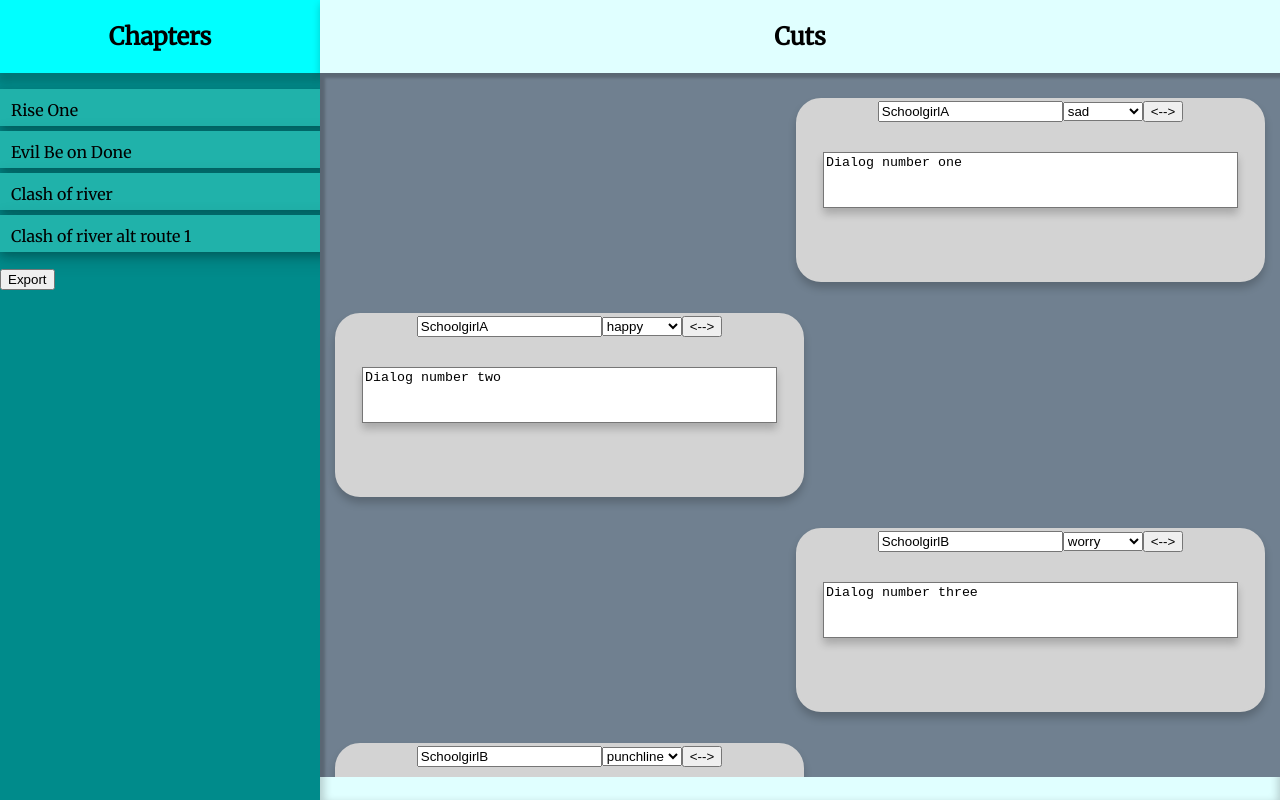
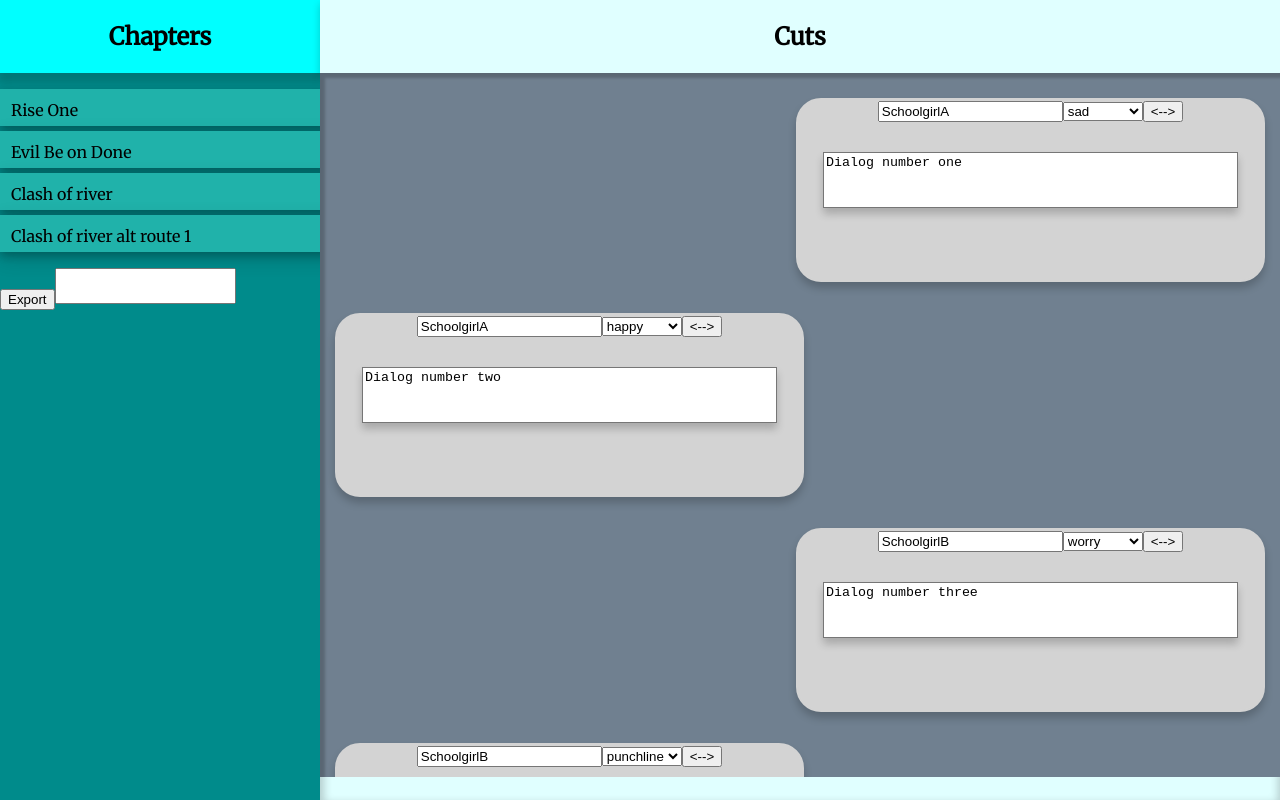
Before and after one commit to Vidsneezes/NanorenoVisualEditor, a React (Create React App) app: page / in a window 1280 px wide. Built offline with nearby package versions, Linux system fonts and the light colour scheme.

Commit message:
added auto select export

```diff
--- a/src/App.css
+++ b/src/App.css
@@ -21,3 +21,7 @@
   background: lightcyan;
   height: 100%
 }
+
+.copyclipboard {
+  resize: none;
+}
--- a/src/App.js
+++ b/src/App.js
@@ -9,9 +9,12 @@ class App extends Component {
   constructor(props){
     super(props);
     this.state = {
-      cutData: DataJson.data
+      cutData: DataJson.data,
+      copyData: ""
     }
     this.handleSideChange = this.handleSideChange.bind(this);
+    this.ExportData = this.ExportData.bind(this);
+    this.AutoSelectTextArea = this.AutoSelectTextArea.bind(this);
   }
 
   handleSideChange(key) {
@@ -42,7 +45,13 @@ class App extends Component {
       return dataN;
     });
     var str = JSON.stringify(simpleData);
-    console.log(str);
+    this.setState({
+      copyData: str
+    });
+  }
+
+  AutoSelectTextArea() {
+    this.refs.copyclipboard.select();
   }
 
   render() {
@@ -50,7 +59,8 @@ class App extends Component {
       <div className="App">
         <div className="App-ChapterView">
           <ChaptersView />
-        <button onClick={this.ExportData}>Export</button>
+          <button onClick={this.ExportData}>Export</button>
+          <textarea ref="copyclipboard" className="copyclipboard" value={this.state.copyData} readOnly="readonly" onFocus={this.AutoSelectTextArea}/>
         </div>
         <div className="App-CutView">
           <CutView cutData={this.state.cutData} handleSideChange={this.handleSideChange}/>
```
